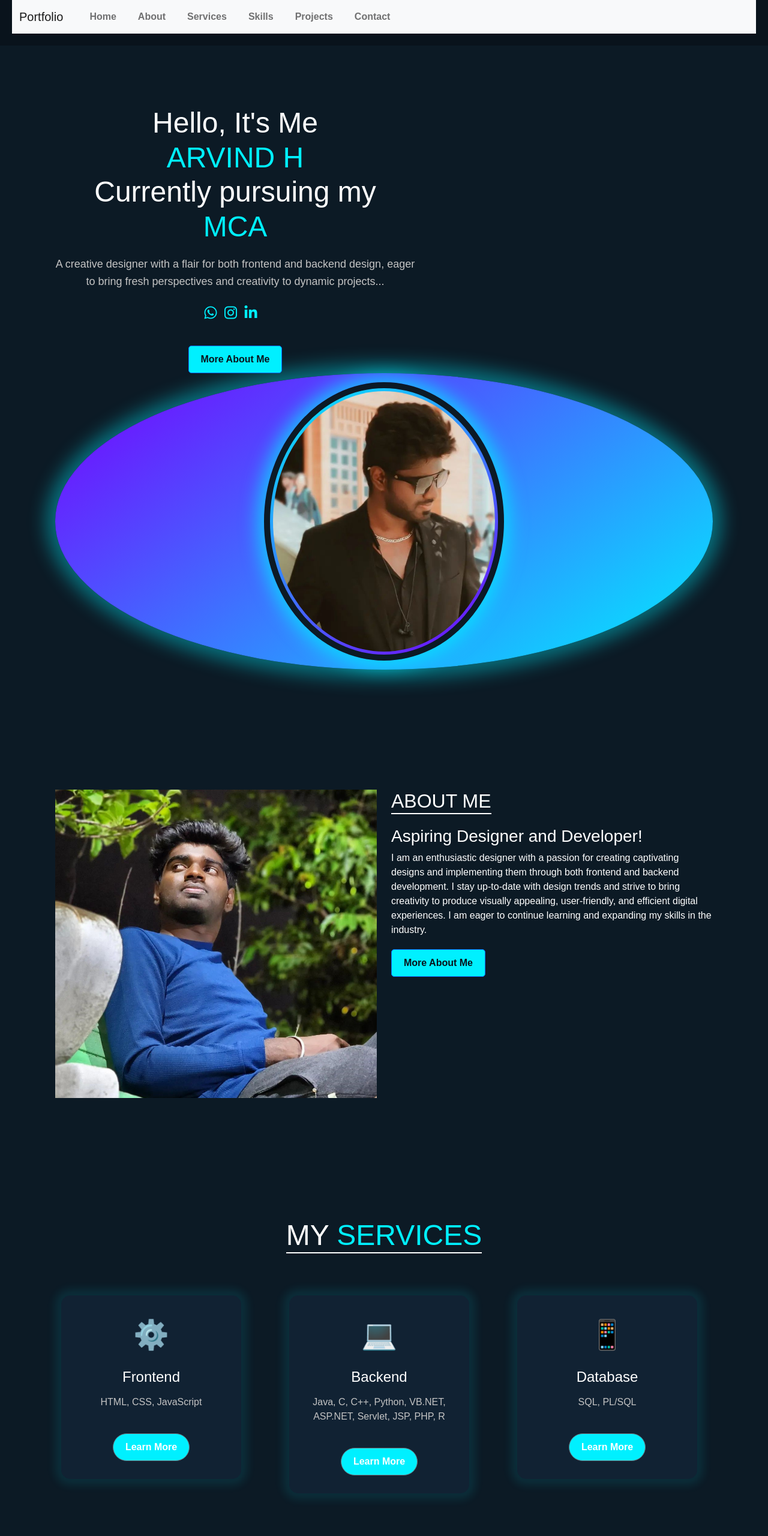
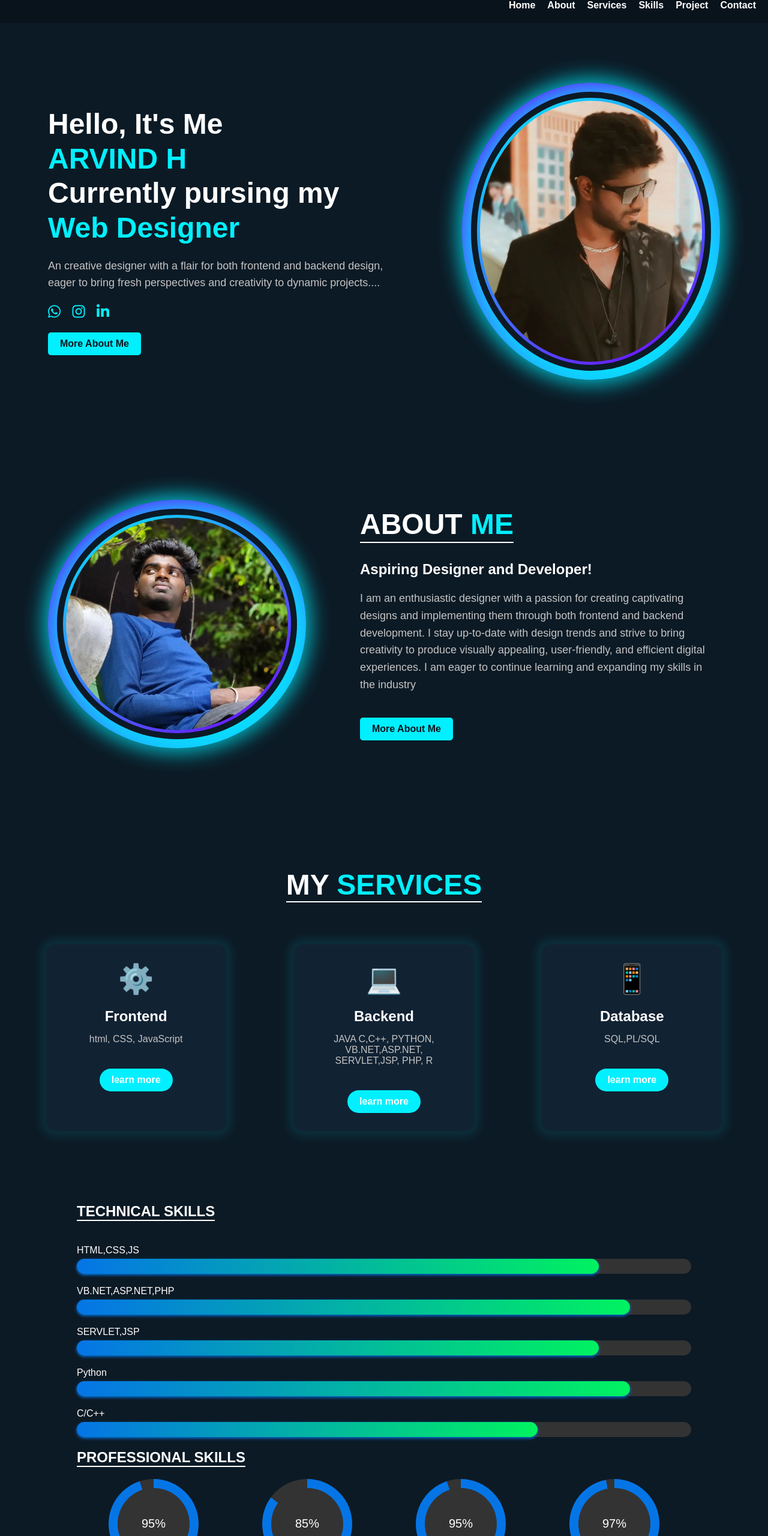
Before and after one commit to arvindh2612/portfolio, a plain HTML site: page Neon Portfolio/index.html in a window 1280 px wide. Shown: the part 20-2580 px from the top of the page at 60% size. Drawn offline with nearby package versions, Linux system fonts and the light colour scheme.

Commit message:
Update index.html

```diff
--- a/Neon Portfolio/index.html
+++ b/Neon Portfolio/index.html
@@ -4,214 +4,206 @@
     <meta charset="UTF-8">
     <meta name="viewport" content="width=device-width, initial-scale=1.0">
     <title>Portfolio</title>
-    <!-- Bootstrap CSS -->
-    <link href="https://maxcdn.bootstrapcdn.com/bootstrap/5.1.3/css/bootstrap.min.css" rel="stylesheet">
     <link rel="stylesheet" href="style.css">
     <link rel="stylesheet" href="https://cdnjs.cloudflare.com/ajax/libs/font-awesome/6.0.0-beta3/css/all.min.css">
 </head>
 <body>
     <header>
-        <nav class="navbar navbar-expand-lg navbar-light bg-light">
-            <div class="container-fluid">
-                <a class="navbar-brand" href="#">Portfolio</a>
-                <button class="navbar-toggler" type="button" data-bs-toggle="collapse" data-bs-target="#navbarNav" aria-controls="navbarNav" aria-expanded="false" aria-label="Toggle navigation">
-                    <span class="navbar-toggler-icon"></span>
-                </button>
-                <div class="collapse navbar-collapse" id="navbarNav">
-                    <ul class="navbar-nav">
-                        <li class="nav-item"><a class="nav-link" href="#1">Home</a></li>
-                        <li class="nav-item"><a class="nav-link" href="#about">About</a></li>
-                        <li class="nav-item"><a class="nav-link" href="#services">Services</a></li>
-                        <li class="nav-item"><a class="nav-link" href="#s">Skills</a></li>
-                        <li class="nav-item"><a class="nav-link" href="#p">Projects</a></li>
-                        <li class="nav-item"><a class="nav-link" href="#contact">Contact</a></li>
+        <nav>
+            <ul>
+                <li><a href="#1">Home</a></li>
+                <li><a href="#about">About</a></li>
+                <li><a href="#services">Services</a></li>
+                <li><a href="#s">Skills</a></li>
+                <li><a href="#p">Project</a></li>
+                <li><a href="#contact">Contact</a></li>
             </ul>
-                </div>
-            </div>
         </nav>
     </header>
 
-    <section class="intro text-center" id="1">
-        <div class="container">
+    <section class="intro" id=1>
         <div class="intro-text">
-                <h1>Hello, It's Me<br><span>ARVIND H</span><br>Currently pursuing my<br><span class="typing-animation">MCA</span></h1>
-                <p>A creative designer with a flair for both frontend and backend design, eager to bring fresh perspectives and creativity to dynamic projects...</p>
-                <div class="social-links mb-3">
-                    <a href="https://wa.me/919740641613" class="me-2"><i class="fab fa-whatsapp"></i></a>
-                    <a href="https://www.instagram.com/p/CrRPmEQSIMWn3LwCwvvOv8_9trPXLYjxZOBSSM0/?igsh=NTc4MTIwNjQ2YQ==" class="me-2"><i class="fab fa-instagram"></i></a>
+            <h1>Hello, It's Me<br><span>ARVIND H</span><br>Currently pursing my<br><span class="typing-animation">MCA</span></h1>
+            <p>An creative designer with a flair for both frontend and backend design, eager to bring fresh perspectives and creativity to dynamic projects....</p>
+            <div class="social-links">
+                <a href="https://wa.me/919740641613"><i class="fab fa-whatsapp"></i></a>
+                <a href="https://www.instagram.com/p/CrRPmEQSIMWn3LwCwvvOv8_9trPXLYjxZOBSSM0/?igsh=NTc4MTIwNjQ2YQ=="><i class="fab fa-instagram"></i></a>
 		<a href="https://www.linkedin.com/in/arvind-h-413308211"><i class="fab fa-linkedin-in"></i></a>
             </div>
-                <a href="#" class="btn btn-primary" id="actionButton">More About Me</a>
+            <a href="#" class="btn" id="actionButton">More About Me</a>
         </div>
         <div class="intro-image">
-                <img src="https://github.com/arvindh2612/portfolio/blob/main/Neon%20Portfolio/1.jpg?raw=true" alt="Arvind" class="img-fluid">
-            </div>
+            <img src="https://github.com/arvindh2612/portfolio/blob/main/Neon%20Portfolio/1.jpg?raw=true" alt="Arvind">
         </div>
     </section>
 
     <section class="about" id="about">
-        <div class="container">
-            <div class="row">
-                <div class="col-md-6">
-                    <img src="https://github.com/arvindh2612/portfolio/blob/main/Neon%20Portfolio/01.jpg?raw=true" alt="Arvind" class="img-fluid">
+        <div class="about-image">
+            <img src="https://github.com/arvindh2612/portfolio/blob/main/Neon%20Portfolio/01.jpg?raw=true" alt="Arvind">
         </div>
-                <div class="col-md-6">
+        <div class="about-text">
             <h2>About <span>Me</span></h2>
             <h3>Aspiring Designer and Developer!</h3>
             <p>
-                       I am an enthusiastic designer with a passion for creating captivating designs and implementing them through both frontend and backend development. I stay up-to-date with design trends and strive to bring creativity to produce visually appealing, user-friendly, and efficient digital experiences. I am eager to continue learning and expanding my skills in the industry.
+               I am an enthusiastic designer with a passion for creating captivating designs and implementing them through both frontend and backend development. I stay up-to-date with design trends and strive to bring creativity to produce visually appealing, user-friendly, and efficient digital experiences. I am eager to continue learning and expanding my skills in the industry
             </p>
-                    <a href="#" class="btn btn-primary" id="actionButton">More About Me</a>
-                </div>
-            </div>
+            <a href="#" class="btn" id="actionButton">More About Me</a>
         </div>
     </section>
 
     <section class="services" id="services">
-        <div class="container">
         <h2>My <span>Services</span></h2>
-            <div class="row">
-                <div class="col-md-4 text-center">
+        <div class="services-container">
             <div class="service-box">
                 <div class="service-icon">⚙️</div>
                 <h3>Frontend</h3>
-                        <p>HTML, CSS, JavaScript</p>
-                        <a href="#" class="btn btn-secondary">Learn More</a>
+                <p>html,
+		   CSS,
+		   JavaScript </p>
+                <a href="#" class="btn" id="actionButton1">learn more</a>
             </div>
-                </div>
-                <div class="col-md-4 text-center">
             <div class="service-box">
                 <div class="service-icon">💻</div>
                 <h3>Backend</h3>
-                        <p>Java, C, C++, Python, VB.NET, ASP.NET, Servlet, JSP, PHP, R</p>
-                        <a href="#" class="btn btn-secondary">Learn More</a>
+                <p>JAVA
+		   C,C++,
+		   PYTHON,
+		   VB.NET,ASP.NET,
+		   SERVLET,JSP,
+		   PHP,
+		   R</p>
+                <a href="#" class="btn" id="actionButton"1>learn more</a>
             </div>
-                </div>
-                <div class="col-md-4 text-center">
             <div class="service-box">
                 <div class="service-icon">📱</div>
                 <h3>Database</h3>
-                        <p>SQL, PL/SQL</p>
-                        <a href="#" class="btn btn-secondary">Learn More</a>
-                    </div>
-                </div>
+                <p>SQL,PL/SQL</p>
+                <a href="#" class="btn" id="actionButton1">learn more</a>
             </div>
         </div>
     </section>
 
     <div class="skills-section" id="s">
-        <div class="container">
         <h2>Technical Skills</h2>
         <div class="skill-bar">
-                <p>HTML, CSS, JS</p>
+            <p>HTML,CSS,JS</p>
             <div class="progress">
-                    <div class="progress-bar" style="width: 85%;" aria-valuenow="85" aria-valuemin="0" aria-valuemax="100">85%</div>
+                <div class="progress-done" data-done="85"></div>
             </div>
         </div>
 
         <div class="skill-bar">
-                <p>VB.NET, ASP.NET, PHP</p>
+            <p>VB.NET,ASP.NET,PHP</p>
             <div class="progress">
-                    <div class="progress-bar" style="width: 90%;" aria-valuenow="90" aria-valuemin="0" aria-valuemax="100">90%</div>
+                <div class="progress-done" data-done="90"></div>
             </div>
         </div>
 
         <div class="skill-bar">
-                <p>Servlet, JSP</p>
+            <p>SERVLET,JSP</p>
             <div class="progress">
-                    <div class="progress-bar" style="width: 85%;" aria-valuenow="85" aria-valuemin="0" aria-valuemax="100">85%</div>
+                <div class="progress-done" data-done="85"></div>
             </div>
         </div>
 
         <div class="skill-bar">
             <p>Python</p>
             <div class="progress">
-                    <div class="progress-bar" style="width: 90%;" aria-valuenow="90" aria-valuemin="0" aria-valuemax="100">90%</div>
+                <div class="progress-done" data-done="90"></div>
             </div>
         </div>
 
         <div class="skill-bar">
             <p>C/C++</p>
             <div class="progress">
-                    <div class="progress-bar" style="width: 75%;" aria-valuenow="75" aria-valuemin="0" aria-valuemax="100">75%</div>
+                <div class="progress-done" data-done="75"></div>
             </div>
         </div>
 
         <h2>Professional Skills</h2>
-            <div class="circular-skills row">
-                <div class="col-md-3 text-center">
+        <div class="circular-skills">
             <div class="circle" data-percent="95">
                 <div class="inner-circle">95%</div>
                 <p>Creativity</p>
             </div>
-                </div>
-                <div class="col-md-3 text-center">
+
             <div class="circle" data-percent="85">
                 <div class="inner-circle">85%</div>
                 <p>Communication</p>
             </div>
-                </div>
-                <div class="col-md-3 text-center">
+
             <div class="circle" data-percent="95">
                 <div class="inner-circle">95%</div>
                 <p>Problem Solving</p>
             </div>
-                </div>
-                <div class="col-md-3 text-center">
+
             <div class="circle" data-percent="97">
                 <div class="inner-circle">97%</div>
                 <p>Teamwork</p>
             </div>
         </div>
     </div>
-        </div>
-    </div>
 
     <div class="projects-section" id="p">
-        <div class="container">
-            <h2>PROJECTS <span>DEVELOPED</span></h2>
-            <div class="row">
-                <div class="col-md-4">
+    <h2>PROJECT <span>DEVELOPED</span></h2>
+    <div class="projects-container">
         <div class="project-card">
-                        <img src="https://github.com/arvindh2612/portfolio/blob/main/Neon%20Portfolio/1.jpg?raw=true" alt="Project 1" class="img-fluid">
-                        <h3>Project 1</h3>
-                        <p>A description of project 1...</p>
+            <img src="https://github.com/arvindh2612/portfolio/blob/main/Neon%20Portfolio/11.png?raw=true" alt="Project 1">
         </div>
+        <div class="project-card">
+            <img src="https://github.com/arvindh2612/portfolio/blob/main/Neon%20Portfolio/22.png?raw=true" alt="Project 2">
         </div>
-                <div class="col-md-4">
         <div class="project-card">
-                        <img src="https://github.com/arvindh2612/portfolio/blob/main/Neon%20Portfolio/2.jpg?raw=true" alt="Project 2" class="img-fluid">
-                        <h3>Project 2</h3>
-                        <p>A description of project 2...</p>
+            <img src="https://github.com/arvindh2612/portfolio/blob/main/Neon%20Portfolio/33.png?raw=true" alt="Project 3">
         </div>
+        <div class="project-card">
+            <img src="https://github.com/arvindh2612/portfolio/blob/main/Neon%20Portfolio/44.png?raw=true" alt="Project 4">
         </div>
-                <div class="col-md-4">
         <div class="project-card">
-                        <img src="https://github.com/arvindh2612/portfolio/blob/main/Neon%20Portfolio/3.jpg?raw=true" alt="Project 3" class="img-fluid">
-                        <h3>Project 3</h3>
-                        <p>A description of project 3...</p>
+            <img src="https://github.com/arvindh2612/portfolio/blob/main/Neon%20Portfolio/55.png?raw=true" alt="Project 5">
         </div>
-                </div>
+        <div class="project-card">
+            <img src="https://github.com/arvindh2612/portfolio/blob/main/Neon%20Portfolio/66.png?raw=true" alt="Project 6">
         </div>
     </div>
 </div>
 
-    <footer class="footer" id="contact">
-        <div class="container text-center">
+
+    <section class="contact" id="contact">
+        <div class="contact-content">
+            <div class="contact-info">
                 <h2>Contact <span>Me</span></h2>
-            <p>If you would like to get in touch, please feel free to reach out!</p>
-            <div class="social-links mb-3">
-                <a href="https://wa.me/919740641613" class="me-2"><i class="fab fa-whatsapp"></i></a>
-                <a href="https://www.instagram.com/p/CrRPmEQSIMWn3LwCwvvOv8_9trPXLYjxZOBSSM0/?igsh=NTc4MTIwNjQ2YQ==" class="me-2"><i class="fab fa-instagram"></i></a>
+                <p>Let's Work Together</p>
+                <p>I'm excited to bring your ideas to life through innovative design and development solutions. Together, we can create something extraordinary. Let's turn your vision into reality!</p>
+                <p><strong>Email:</strong> arvind261202@gmail.com</p>
+                <p><strong>Phone:</strong> 9740641613</p>
+                <div class="social-links">
+		    <a href="https://wa.me/919740641613"><i class="fab fa-whatsapp"></i></a>
+                    <a href="https://www.instagram.com/p/CrRPmEQSIMWn3LwCwvvOv8_9trPXLYjxZOBSSM0/?igsh=NTc4MTIwNjQ2YQ=="><i class="fab fa-instagram"></i></a>
                     <a href="https://www.linkedin.com/in/arvind-h-413308211"><i class="fab fa-linkedin-in"></i></a>
                 </div>
-            <p>&copy; 2024 ARVIND H. All rights reserved.</p>
             </div>
-    </footer>
 
-    <!-- Bootstrap JS -->
-    <script src="https://code.jquery.com/jquery-3.6.0.min.js"></script>
-    <script src="https://cdn.jsdelivr.net/npm/@popperjs/core@2.10.2/dist/umd/popper.min.js"></script>
-    <script src="https://maxcdn.bootstrapcdn.com/bootstrap/5.1.3/js/bootstrap.min.js"></script>
+        </div>
+    </section>
+
+    <script>
+        // JS for button interaction
+        const button = document.getElementById('actionButton');
+        button.addEventListener('click', () => {
+            alert('Please scroll through my portfolio to find more details about my work and experience!');
+        });
+    </script>
+ <script>
+        // JS for button interaction
+        const button = document.getElementById('actionButton1');
+        button.addEventListener('click', () => {
+            alert('More information will be available soon!');
+        });
+    </script>
+
+
+
+    <script src="script.js"></script>
 </body>
 </html>
```
Lines whose indentation alone changed are shown as unchanged.
